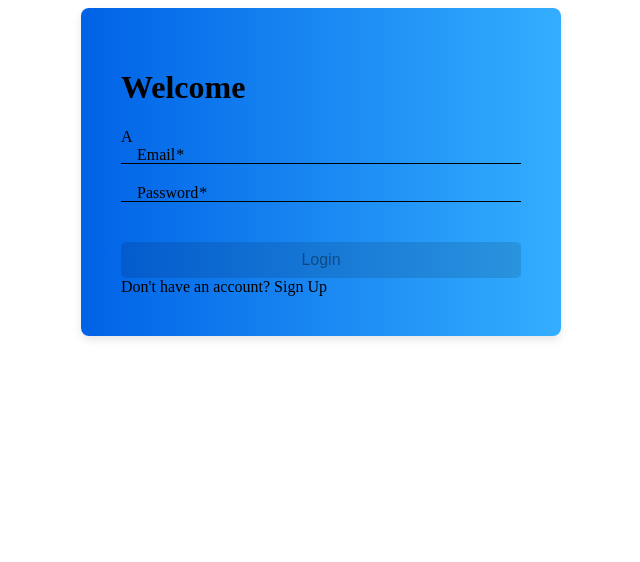
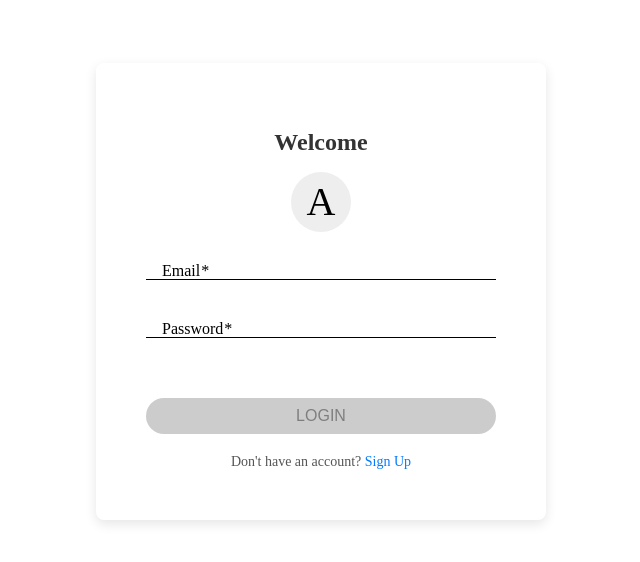
Before and after one commit to Raluca-Olteanu/Proiect-ISW, an Angular app: page /auth in a window 1280 px wide. Shown: the top 562 px of the page, without its empty margins (319-959 px from the left). Built offline with nearby package versions, Linux system fonts and the light colour scheme.

Commit message:
updated CSS

```diff
--- a/src/app/components/auth/auth.component.css
+++ b/src/app/components/auth/auth.component.css
@@ -1,52 +1,69 @@
 .auth-wrapper {
-    background: linear-gradient(to right, #0062E6, #33AEFF); /* Example gradient background */
-    padding: 40px;
+    background: white;
     border-radius: 8px;
-    box-shadow: 0 4px 8px rgba(0,0,0,0.1);
-    width: 100%;
-    max-width: 400px;
-    margin: 0 auto;
+    box-shadow: 0px 4px 12px rgba(0, 0, 0, 0.1);
+    padding: 50px;
+    width: 350px;
+    margin: 5% auto;
+    text-align: center;
   }
 
-  .form-wrapper {
-    display: flex;
-    flex-direction: column;
+  .login-header {
+    margin-bottom: 30px;
+  }
+
+  .login-header h1 {
+    font-size: 24px;
+    color: #333;
+  }
+
+  .login-icon {
+    background: #eee;
+    font-size: 40px;
+    width: 60px;
+    height: 60px;
+    line-height: 60px;
+    border-radius: 50%;
+    margin: 10px auto;
+  }
+
+  .example-full-width {
+    width: 100%;
+    margin-bottom: 20px;
   }
 
   .mat-form-field {
-    margin-bottom: 20px;
+    font-size: 14px;
   }
 
-  button {
+  .submit-button {
+    width: 100%;
+    background: linear-gradient(90deg, rgba(131,58,180,1) 0%, rgba(253,29,29,1) 50%, rgba(252,176,69,1) 100%);
+    color: white;
+    padding: 15px 20px;
     margin-top: 20px;
-    padding: 15px;
-    border-radius: 5px;
+    border: none;
+    border-radius: 25px;
+    box-shadow: none;
     font-size: 16px;
-    transition: background-color 0.3s ease;
+    text-transform: uppercase;
   }
 
-  button:hover {
-    background-color: #0056b3;
+  .submit-button:disabled {
+    background: #ccc;
   }
 
-  /* Additional styles for icons inside input fields if you decide to add them */
-  .input-icon {
-    position: absolute;
-    margin: 12px;
-    color: rgba(255, 255, 255, 0.7);
+  .submit-button:hover {
+    opacity: 0.9;
   }
 
-  /* Improve the visibility of input text */
-  input::placeholder {
-    color: white;
-  }
-  input {
-    color: white;
+  .switch-mode {
+    margin-top: 20px;
+    font-size: 14px;
+    color: #555;
   }
 
-  /* Toggle between login and sign-up mode */
-  .onSwitchMode {
+  .switch-mode span {
+    color: #007bff;
     cursor: pointer;
-    color: #0D47A1;
-    text-decoration: underline;
   }
```
